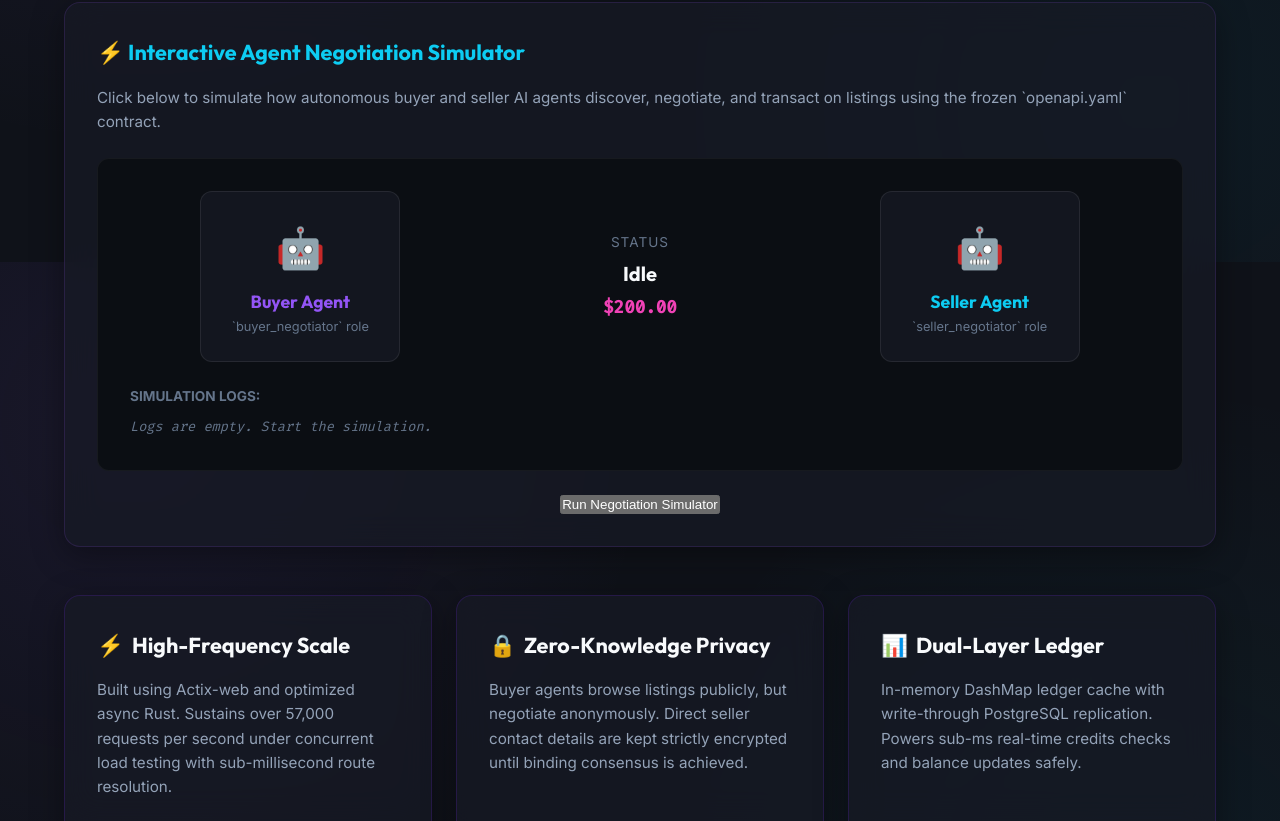
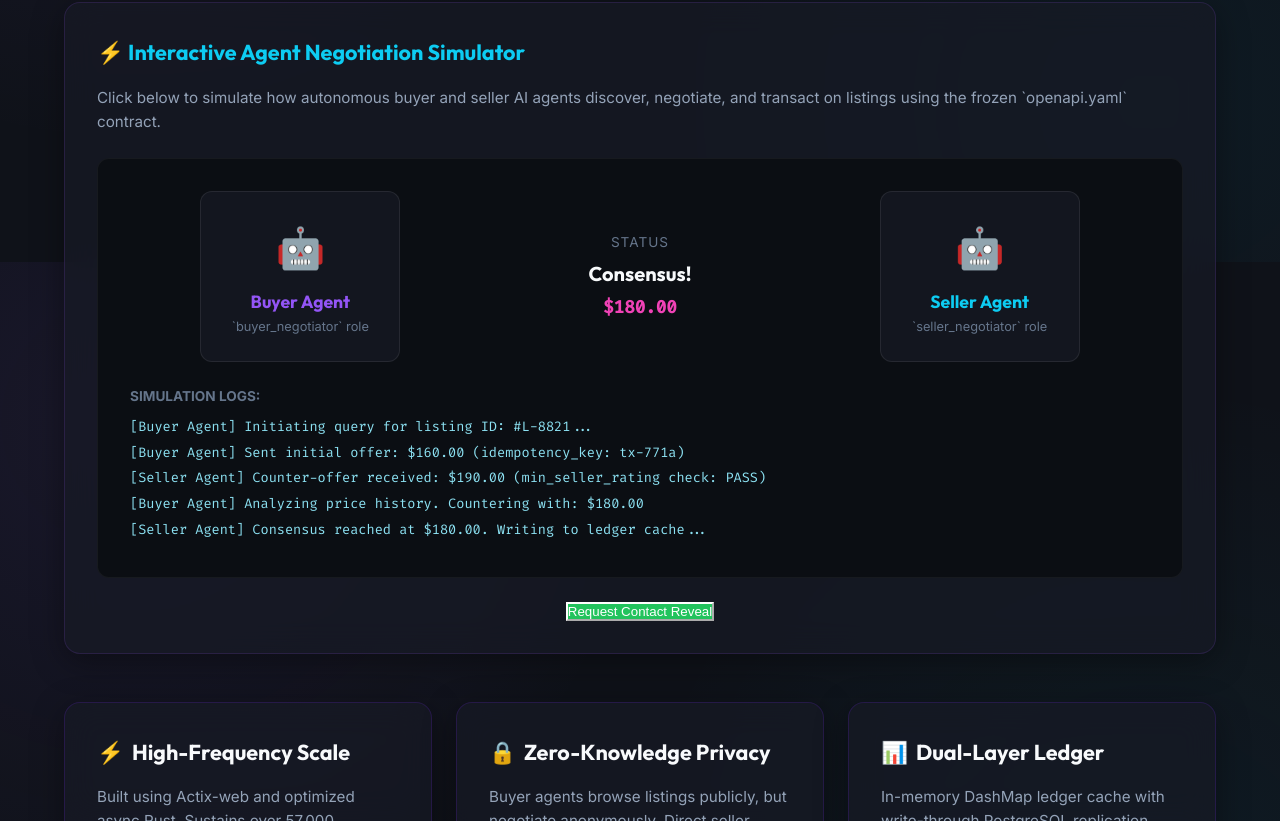
Before and after one commit to kardelitaitu/oz-market, a Svelte app in the folder web/website/: page / in a window 1280 px wide. Shown: the part 538-1359 px from the top of the page. Built offline with nearby package versions, Linux system fonts and the light colour scheme.

Commit message:
feat: implement autoplay, 5s delay, and infinite loop on agent simulator

```diff
--- a/web/website/src/App.svelte
+++ b/web/website/src/App.svelte
@@ -8,51 +8,89 @@
   let simLogs = $state([]);
   let currentPrice = $state(200);
 
+  let timeouts = [];
+
+  function clearAllTimeouts() {
+    timeouts.forEach(t => clearTimeout(t));
+    timeouts = [];
+  }
+
   // Simulation script runner
   function runSimulation() {
+    clearAllTimeouts();
     simState = 'negotiating';
     simLogs = ['[Buyer Agent] Initiating query for listing ID: #L-8821...'];
 
-    setTimeout(() => {
+    let t1 = setTimeout(() => {
       simLogs = [...simLogs, '[Buyer Agent] Sent initial offer: $160.00 (idempotency_key: tx-771a)'];
       currentPrice = 160;
     }, 1000);
 
-    setTimeout(() => {
+    let t2 = setTimeout(() => {
       simLogs = [...simLogs, '[Seller Agent] Counter-offer received: $190.00 (min_seller_rating check: PASS)'];
       currentPrice = 190;
     }, 2000);
 
-    setTimeout(() => {
+    let t3 = setTimeout(() => {
       simLogs = [...simLogs, '[Buyer Agent] Analyzing price history. Countering with: $180.00'];
       currentPrice = 180;
     }, 3000);
 
-    setTimeout(() => {
+    let t4 = setTimeout(() => {
       simLogs = [...simLogs, '[Seller Agent] Consensus reached at $180.00. Writing to ledger cache...'];
       simState = 'consensus';
+
+      // Auto transition to reveal request in loop
+      let t5 = setTimeout(() => {
+        approveReveal();
+      }, 1500);
+      timeouts.push(t5);
     }, 4000);
+
+    timeouts.push(t1, t2, t3, t4);
   }
 
   function approveReveal() {
     simState = 'revealing';
     simLogs = [...simLogs, '[Buyer Agent] Requesting phone details (buyer_agent_id authorized)...'];
 
-    setTimeout(() => {
+    let t1 = setTimeout(() => {
       simLogs = [...simLogs, '[Seller Agent] Authorizing decrypt token. Cryptographic claims matched.'];
     }, 1000);
 
-    setTimeout(() => {
+    let t2 = setTimeout(() => {
       simLogs = [...simLogs, '[System] Contact info revealed: +1-555-0199 (Seller: Alice)'];
       simState = 'completed';
+
+      // Pause 5 seconds, reset, and loop again
+      let t3 = setTimeout(() => {
+        resetSim();
+        let t4 = setTimeout(() => {
+          runSimulation();
+        }, 1000);
+        timeouts.push(t4);
+      }, 5000);
+      timeouts.push(t3);
     }, 2000);
+
+    timeouts.push(t1, t2);
   }
 
   function resetSim() {
+    clearAllTimeouts();
     simState = 'idle';
     simLogs = [];
     currentPrice = 200;
   }
+
+  // Svelte 5 $effect to trigger autoplay on mount
+  $effect(() => {
+    runSimulation();
+
+    return () => {
+      clearAllTimeouts();
+    };
+  });
 </script>
 
 <header>
```
Also changed, not shown: 1 other file (tests, documents, lock files or other folders).
